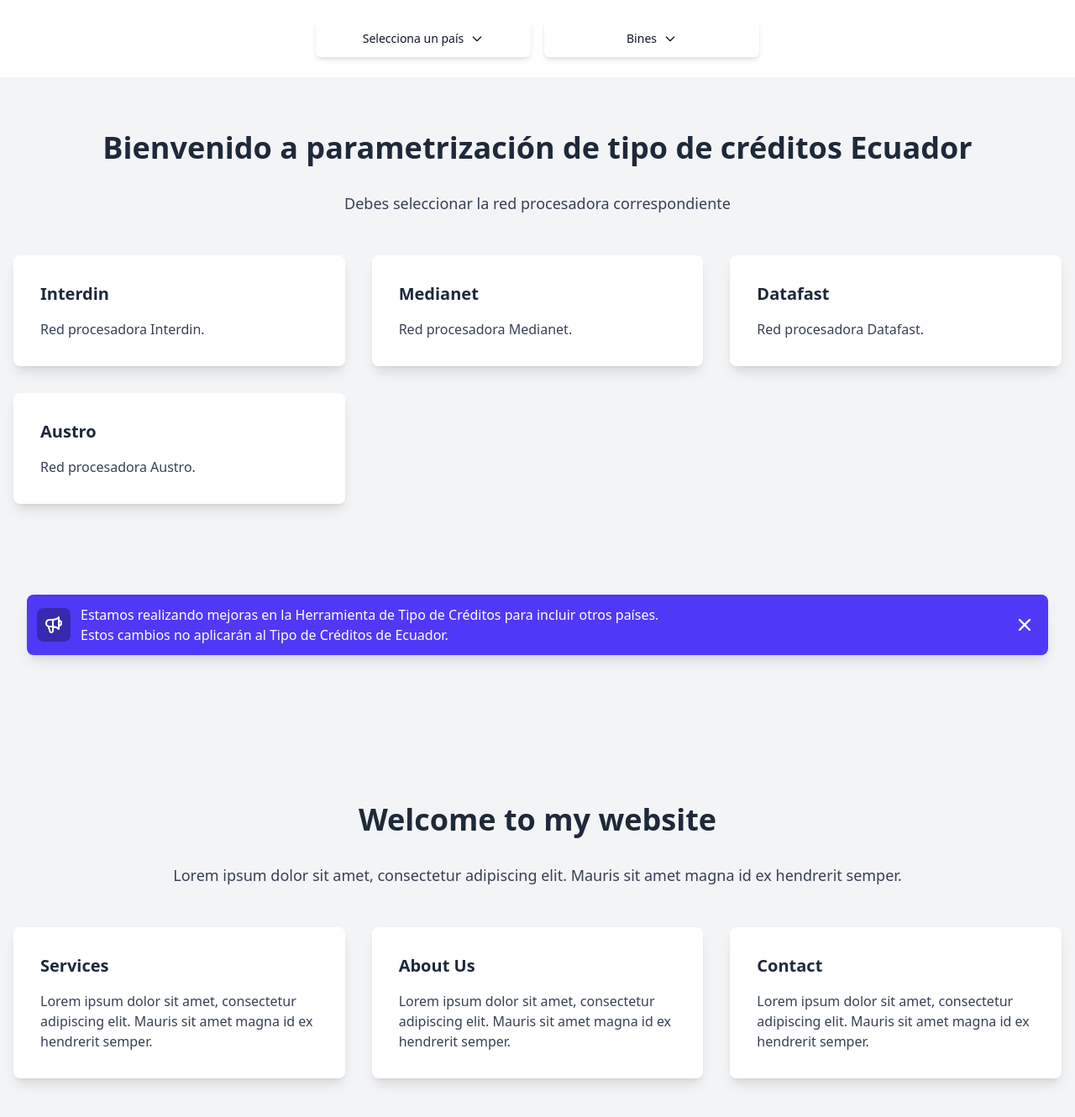
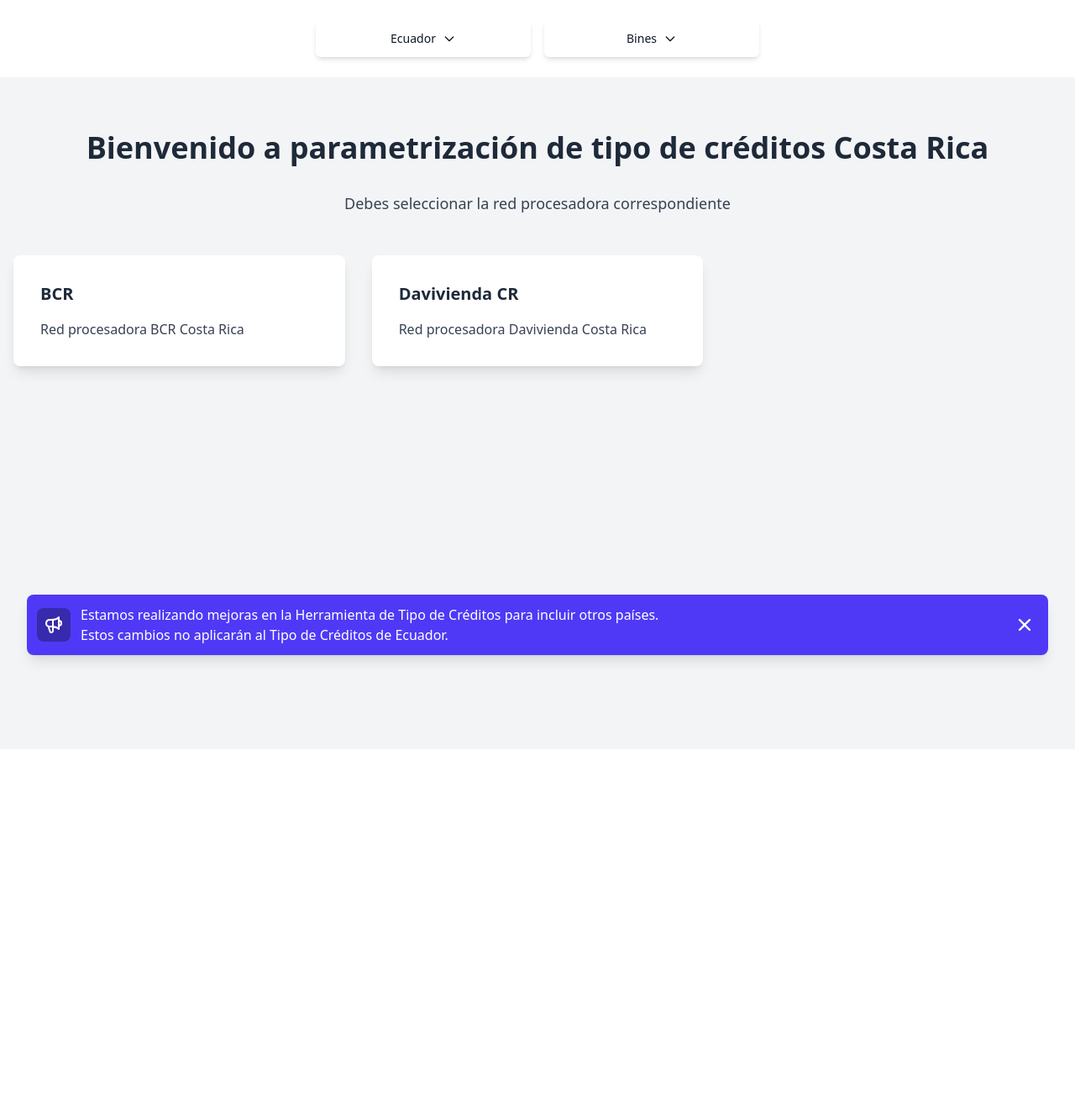
Before and after one commit to maicolcarrillo/proyecto-Interdin, a Vue app in the folder interdinCredits/: page /costa-rica in a window 1280 px wide. Shown: the top 1330 px of the page at 84% size. After the commit the page ends 892 px from the top, so only its background shows below. Built offline with nearby package versions, Linux system fonts and the light colour scheme.

Commit message:
feat: update componente costa rica
Se hacen arreglos en el componente de costa rica,
* Se oculta Bines al seleccionar CR
* Se aplicar las card para CR
* Se elimina duplicidad al visualizar el componente CR .

```diff
--- a/interdinCredits/src/App.vue
+++ b/interdinCredits/src/App.vue
@@ -1,5 +1,6 @@
 <script setup>
 import ParametrizacionCreditos from './components/ParametrizacionCreditos.vue';
+
 
 </script>
 
@@ -8,6 +9,7 @@
 
   <ParametrizacionCreditos style="margin: 20px;" />
 
+
   <!--Rutas-->
   <router-view></router-view>
 
--- a/interdinCredits/src/components/ParametrizacionCreditos.vue
+++ b/interdinCredits/src/components/ParametrizacionCreditos.vue
@@ -39,8 +39,6 @@
   </div>
   <!-- Banner de emergencia -->
 
-
-
   <div class="flex items-start gap-4 my-6 justify-center">
     <!-- Botón Países -->
     <div class="relative w-64">
@@ -58,14 +56,14 @@
           class="absolute left-0 w-full bg-white rounded-md shadow-md border border-gray-200 mt-2 overflow-hidden">
           <ul class="divide-y divide-gray-200">
             <li>
-              <button @click="seleccionarPais('Ecuador')"
+              <button @click="redirigirAPais('ecuador')"
                 class="w-full text-left px-6 py-3 hover:bg-gray-100 flex items-center gap-3">
                 <img src="https://flagcdn.com/w20/ec.png" alt="Ecuador" class="w-5 h-auto rounded-sm">
                 <span>Ecuador</span>
               </button>
             </li>
             <li>
-              <button @click="$router.push('/costa-rica')"
+              <button @click="redirigirAPais('costa-rica')"
                 class="w-full text-left px-6 py-3 hover:bg-gray-100 flex items-center gap-3">
                 <img src="https://flagcdn.com/w20/cr.png" alt="Costa Rica" class="w-5 h-auto rounded-sm">
                 <span>Costa Rica</span>
@@ -76,8 +74,8 @@
       </transition>
     </div>
 
-    <!-- Botón Bines -->
-    <div class="relative w-64">
+    <!-- Botón Bines (SOLO para Ecuador) -->
+    <div v-if="paisSeleccionado === 'Ecuador'" class="relative w-64">
       <button @click.prevent="toggleBinesList"
         class="w-full bg-white text-gray-900 text-sm font-medium text-center rounded-md shadow-md py-3 px-6 flex items-center justify-center gap-2 transition duration-300 hover:bg-black hover:text-white hover:shadow-lg focus:outline-none focus:ring-2 focus:ring-black">
         Bines
@@ -104,12 +102,11 @@
     </div>
   </div>
 
-
   <!-- Componente Hijo: Modal JSON -->
   <BinesConfig :network="selectedNetwork" :visible="showModal" @close="showModal = false" />
 
-  <!-- Contenido principal -->
-  <div class="bg-gray-100 min-h-screen p-4">
+  <!-- Contenido principal (solo para Ecuador) -->
+  <div v-if="!$route.path.includes('costa-rica')" class="bg-gray-100 min-h-screen p-4">
     <div class="container mx-auto pt-12 pb-20">
       <h1 class="text-4xl font-bold text-gray-800 text-center mb-8">
         Bienvenido a parametrización de tipo de créditos Ecuador
@@ -197,27 +194,36 @@
 </template>
 
 <script setup>
-
-//Tipo de creditos por paises
-
-const paisSeleccionado = ref('')
-const mostrarListaPais = ref(false)
-
-const togglePaisList = () => {
-  mostrarListaPais.value = !mostrarListaPais.value
-}
-
-const seleccionarPais = (pais) => {
-  paisSeleccionado.value = pais
-  mostrarListaPais.value = false
-}
-
 import { ref, watch } from 'vue';
+import { useRouter } from 'vue-router';
 import CreditConfigGenerator from './CreditConfigGenerator.vue';
 import MedianetConfig from './MedianetConfig.vue';
 import DatafashConfig from './DatafashConfig.vue';
 import AustroConfig from './AustroConfig.vue';
 import BinesConfig from './bines/BinesConfig.vue';
+
+const router = useRouter();
+
+// Funcionalidad de selección de país
+const paisSeleccionado = ref('Ecuador');
+const mostrarListaPais = ref(false);
+
+const togglePaisList = () => {
+  mostrarListaPais.value = !mostrarListaPais.value;
+};
+
+const redirigirAPais = (pais) => {
+  mostrarListaPais.value = false;
+  paisSeleccionado.value = pais === 'ecuador' ? 'Ecuador' : 'Costa Rica';
+
+  if (pais === 'ecuador') {
+    router.push('/ecuador');
+  } else {
+    router.push('/costa-rica');
+  }
+};
+
+// Tipos de Créditos
 
 const planToLetterMap = {
   "Plan Pagos Normal": "N",
@@ -253,7 +259,6 @@
   { name: 'Datafast', description: 'Red procesadora Datafast.' },
   { name: 'Austro', description: 'Red procesadora Austro.' },
 ];
-
 
 const bines = [
   { network: 'Interdin', description: 'Banco Dinner Club/Pichincha' },
--- a/interdinCredits/src/components/creditCostaRica/parametrizacionCreditosCr.vue
+++ b/interdinCredits/src/components/creditCostaRica/parametrizacionCreditosCr.vue
@@ -2,34 +2,39 @@
     <div class="bg-gray-100 min-h-screen p-4">
         <div class="container mx-auto pt-12 pb-20">
             <h1 class="text-4xl font-bold text-gray-800 text-center mb-8">
-                Welcome to my website
+                Bienvenido a parametrización de tipo de créditos Costa Rica
             </h1>
             <p class="text-gray-700 text-lg text-center mb-12">
-                Lorem ipsum dolor sit amet, consectetur adipiscing elit. Mauris sit amet magna id ex hendrerit semper.
+                Debes seleccionar la red procesadora correspondiente
+            </p>
+            <p v-if="selectedMessage" class="text-center text-lg font-semibold text-blue-600 mb-6 mt-8">
+                {{ selectedMessage }}
             </p>
             <div class="grid grid-cols-1 md:grid-cols-3 gap-8">
-                <div class="bg-white rounded-lg shadow-lg p-8">
-                    <h2 class="text-xl font-bold text-gray-800 mb-4">Services</h2>
-                    <p class="text-gray-700">
-                        Lorem ipsum dolor sit amet, consectetur adipiscing elit. Mauris sit amet magna id ex hendrerit
-                        semper.
+                <div @click="selectMessage('BCR')"
+                    class="group transform bg-white rounded-lg shadow-lg p-8 cursor-pointer transition-all duration-200 ease-in-out hover:scale-105 hover:bg-black">
+                    <h2 class="text-xl font-bold text-gray-800 group-hover:text-white mb-4">BCR</h2>
+                    <p class="text-gray-700 group-hover:text-white">
+                        Red procesadora BCR Costa Rica
                     </p>
                 </div>
-                <div class="bg-white rounded-lg shadow-lg p-8">
-                    <h2 class="text-xl font-bold text-gray-800 mb-4">About Us</h2>
-                    <p class="text-gray-700">
-                        Lorem ipsum dolor sit amet, consectetur adipiscing elit. Mauris sit amet magna id ex hendrerit
-                        semper.
-                    </p>
-                </div>
-                <div class="bg-white rounded-lg shadow-lg p-8">
-                    <h2 class="text-xl font-bold text-gray-800 mb-4">Contact</h2>
-                    <p class="text-gray-700">
-                        Lorem ipsum dolor sit amet, consectetur adipiscing elit. Mauris sit amet magna id ex hendrerit
-                        semper.
+                <div @click="selectMessage('Davivienda CR')"
+                    class="group transform bg-white rounded-lg shadow-lg p-8 cursor-pointer transition-all duration-200 ease-in-out hover:scale-105 hover:bg-black">
+                    <h2 class="text-xl font-bold text-gray-800 group-hover:text-white mb-4">Davivienda CR</h2>
+                    <p class="text-gray-700 group-hover:text-white">
+                        Red procesadora Davivienda Costa Rica
                     </p>
                 </div>
             </div>
         </div>
     </div>
 </template>
+
+<script setup>
+import { ref } from 'vue';
+
+const selectedMessage = ref("");
+const selectMessage = (message) => {
+    selectedMessage.value = `Has seleccionado ${message}.`;
+};
+</script>
--- a/interdinCredits/src/components/router/index.js
+++ b/interdinCredits/src/components/router/index.js
@@ -1,18 +1,25 @@
-import { createRouter, createWebHistory } from "vue-router";
+import {
+  createRouter,
+  createWebHistory
+} from "vue-router";
+import ParametrizacionCreditos from "@/components/ParametrizacionCreditos.vue";
 import ParametrizacionCreditosCr from "@/components/creditCostaRica/parametrizacionCreditosCr.vue";
 
-const routes = [
+const routes = [{
+    path: "/",
+    component: ParametrizacionCreditos,
+    name: "ecuador"
+  },
   {
     path: "/costa-rica",
-    name: "CostaRica",
     component: ParametrizacionCreditosCr,
-  },
-  // puedes agregar más rutas aquí
+    name: "costa-rica"
+  }
 ];
 
 const router = createRouter({
   history: createWebHistory(),
-  routes,
+  routes
 });
 
 export default router;
```
Also changed, not shown: interdinCredits/jsonTest.txt.
